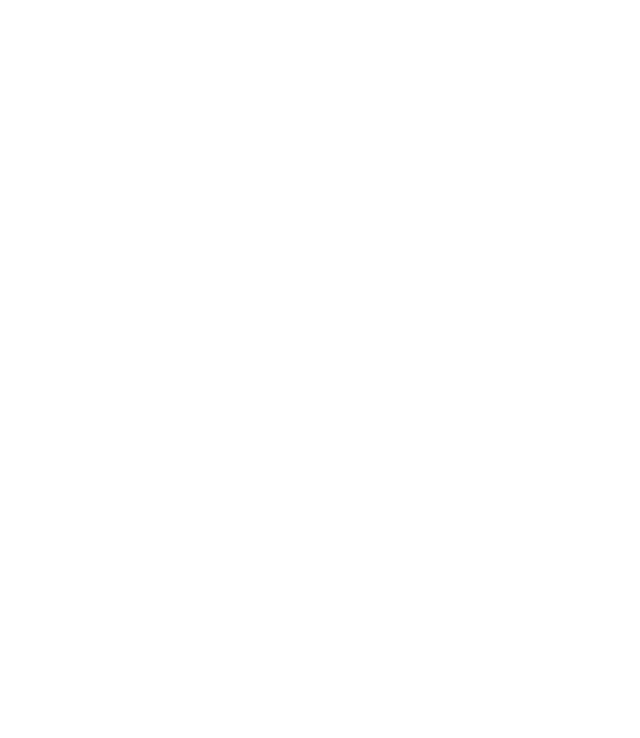
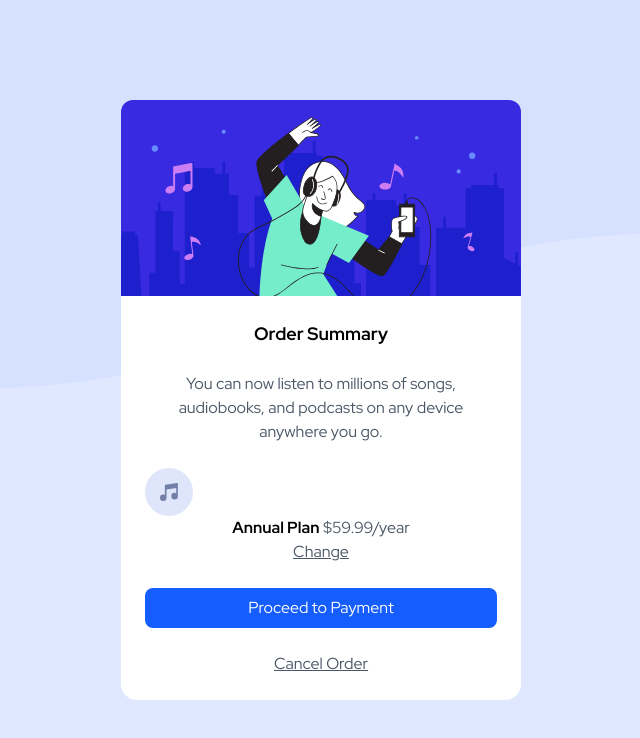
Before and after one commit to ebube92/order-summary-component, a website: page index.html in a window 1280 px wide. Shown: the whole page, without its empty margins (319-959 px from the left). Drawn offline with Linux system fonts and the light colour scheme.

Commit message:
finished implementing html section

```diff
--- a/index.html
+++ b/index.html
@@ -1,12 +1,58 @@
 <!DOCTYPE html>
 <html lang="en">
-<head>
-    <meta charset="UTF-8">
-    <meta name="viewport" content="width=device-width, initial-scale=1.0">
+  <head>
+    <meta charset="UTF-8" />
+    <meta name="viewport" content="width=device-width, initial-scale=1.0" />
     <title>Order Summary</title>
-    <link rel="stylesheet" href="output.css">
-</head>
-<body>
+    <link rel="stylesheet" href="output.css" />
+    <link rel="preconnect" href="https://fonts.googleapis.com" />
+    <link rel="preconnect" href="https://fonts.gstatic.com" crossorigin />
+    <link
+      href="https://fonts.googleapis.com/css2?family=Red+Hat+Display:ital,wght@0,300..900;1,300..900&display=swap"
+      rel="stylesheet"
+    />
+  </head>
+  <body
+    class="bg-[image:url('images/pattern-background-mobile.svg')] md:bg-[image:url('images/pattern-background-desktop.svg')] bg-bg1 bg-no-repeat bg-contain flex items-center justify-center min-h-screen font-family"
+  >
+    <main class="flex flex-col w-[80%] md:w-[400px]">
+      <div class="rounded-t-2xl">
+        <img
+          src="images/illustration-hero.svg"
+          alt="Order summary image"
+          class="rounded-t-xl"
+        />
+      </div>
 
-</body>
+      <div class="bg-white rounded-b-2xl p-6 space-y-6 text-center">
+        <h1 class="text-lg font-bold">Order Summary</h1>
+        <p class="text-gray-600">
+          You can now listen to millions of songs, audiobooks, and podcasts on
+          any device anywhere you go.
+        </p>
+
+        <div>
+          <div>
+            <img src="images/icon-music.svg" alt="Music icon" />
+            <span class="font-bold">Annual Plan</span>
+            <span class="text-gray-600"> $59.99/year</span>
+          </div>
+          <a href="#" class="underline text-gray-600 hover:text-black"
+            >Change</a
+          >
+        </div>
+
+        <button
+          class="w-full bg-blue-600 text-white py-2 rounded-lg hover:bg-blue-700"
+        >
+          Proceed to Payment
+        </button>
+        <a
+          href="Cancel Order"
+          class="w-full underline text-gray-600 hover:text-black"
+          >Cancel Order</a
+        >
+      </div>
+    </main>
+  </body>
 </html>
--- a/input.css
+++ b/input.css
@@ -3,4 +3,5 @@
 @theme {
     --color-bg1: hsl(225, 100%, 94%);
     --color-bg2: hsl(225,100%, 98%);
+    --font-family: 'Red Hat Display', sans-serif;
 }
```
Also changed, not shown: output.css.
